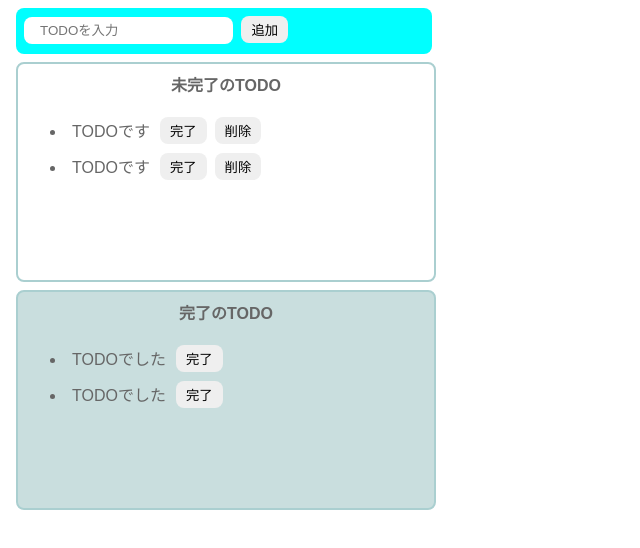
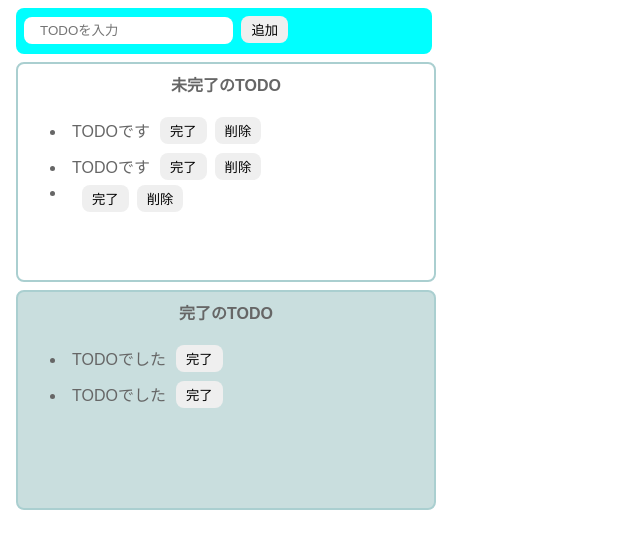
Before and after one commit to atoga22/TODO_list, a plain HTML site: page index.html in a window 1280 px wide. Both pictures are taken after a click on the button "追加". Shown: the whole page, without its empty margins (0-640 px from the left). Drawn offline with Linux system fonts and the light colour scheme.

Commit message:
未完了リストの削除ボタンまで実装

```diff
--- a/index.html
+++ b/index.html
@@ -7,12 +7,12 @@
     </head>
     <body>
         <div class="input-area">
-            <input type="text" placeholder="TODOを入力">
+            <input id="add-text" type="text" placeholder="TODOを入力">
             <button id="add-button" >追加</button>
         </div>
         <div class="incomplete-area">
             <p class="title">未完了のTODO</p>
-            <ul>
+            <ul id="incomplete-list">
                 <li>
                     <div class="list-row">
                         <p class="todo-item">TODOです</p>
--- a/index.mjs
+++ b/index.mjs
@@ -1,7 +1,42 @@
 console.log('JavaScriptファイルが読み込まれました');
 
 const onClickAdd = () => {
-    alert();
+    //テキストボックスの値を取得して初期化する
+    const inputText = document.getElementById("add-text").value;
+    document.getElementById("add-text").value="";
+
+    //以下でリストの要素を生成する記述　li div p button
+    const li = document.createElement("li");
+    const div = document.createElement("div");
+    div.className = "list-row";
+
+    const p = document.createElement("p");
+    p.className = "todo-item";
+    p.innerText = inputText;
+
+    const completeButton = document.createElement("button");
+    completeButton.innerText="完了";
+    completeButton.addEventListener("click", ()=>{
+        alert()
+    });
+
+    const deleteButton = document.createElement("button");
+    deleteButton.innerText="削除";
+    deleteButton.addEventListener("click", ()=>{
+        //押された削除ボタンの親にあるliタグを未完了リストから削除 closestで一番近い〇〇
+        const deleteTarget = deleteButton.closest("li");
+        document.getElementById("incomplete-list").removeChild(deleteTarget);
+    });
+
+    // li タグの子要素を設定　　li > div > p ・ button  の階層
+    div.appendChild(p);
+    div.appendChild(completeButton);
+    div.appendChild(deleteButton);
+    li.appendChild(div);
+
+    //未完了リストへ追加　　incomplete-listは html側でulタグ　に指定　その子要素に上で作ったliを指定
+    document.getElementById("incomplete-list").appendChild(li);
+
 }
 
 document.getElementById("add-button").addEventListener("click",onClickAdd);
```
